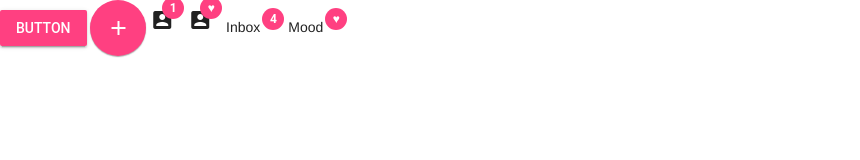
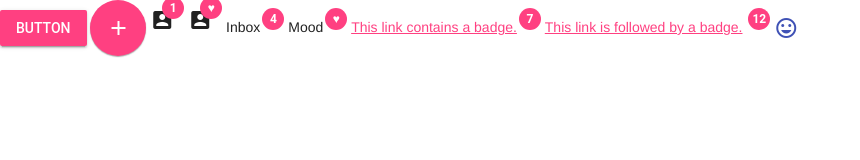
Before and after one commit to mhetreramesh/material-ui, a website: page index.html in a window 1280 px wide. Shown: the whole page, without its empty margins (0-860 px from the left). Drawn offline with nearby package versions, Linux system fonts and the light colour scheme.

Commit message:
Added buttons
Signed-off-by: Ramesh Mhetre <ramesh.mhetre@vegfru.com>

```diff
--- a/index.html
+++ b/index.html
@@ -24,5 +24,15 @@
     <!-- Icon badge -->
     <span class="mdl-badge" data-badge="♥">Mood</span>
 
+    <a href="#" class="mdl-badge" data-badge="7">This link contains a badge.</a>
+
+
+    <a href="#">This link is followed by a badge.</a>
+    <span class="mdl-badge" data-badge="12"></span>
+
+    <button class="mdl-button mdl-js-button mdl-button--icon mdl-button--colored">
+      <i class="material-icons">mood</i>
+    </button>
+
   </body>
 </html>
```
